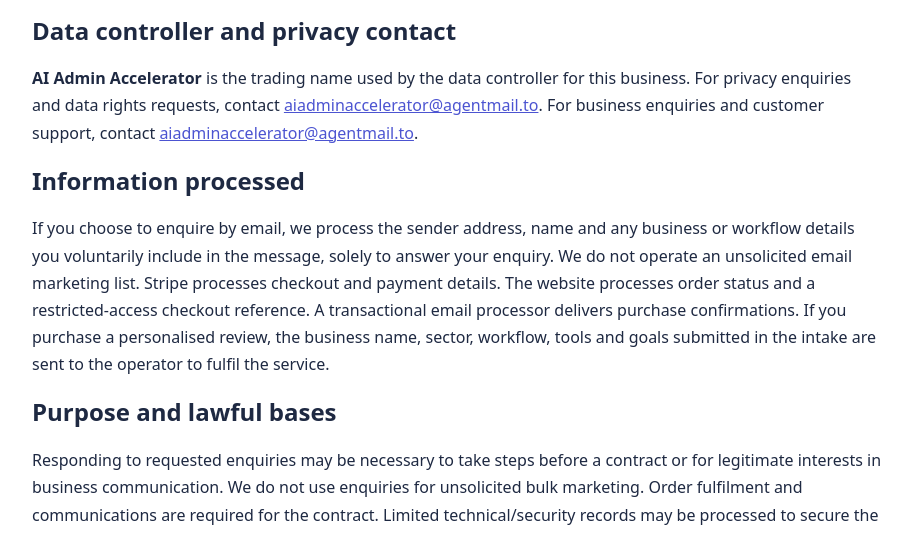
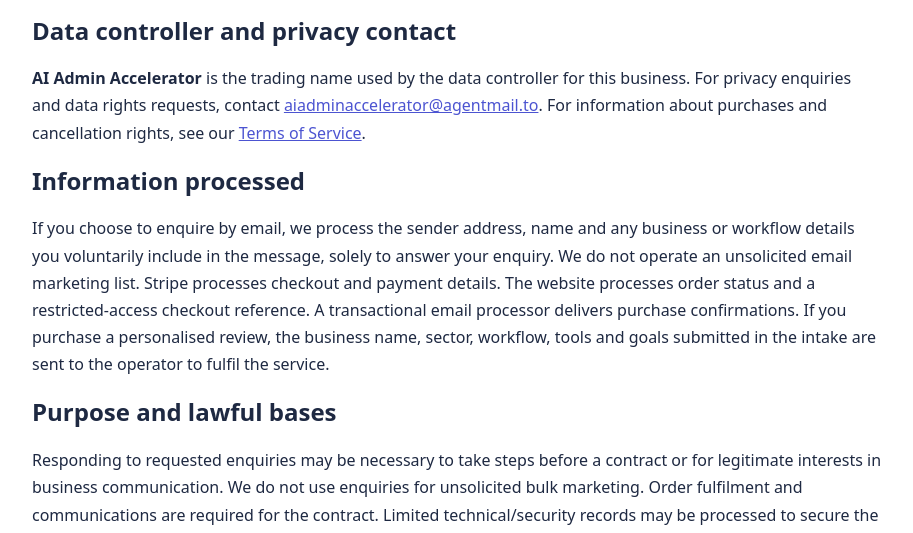
Before and after one commit to ashpatel70-sys/-ai-admin-accelerator, a website: page public/privacy.html in a window 1280 px wide. Shown: the part 267-800 px from the top of the page, without its empty margins (183-1096 px from the left). Drawn offline with Linux system fonts and the light colour scheme.

Commit message:
Keep legal-page terminology accurate without exposing personal trader details

```diff
--- a/public/privacy.html
+++ b/public/privacy.html
@@ -1,5 +1,5 @@
 <!doctype html><html lang="en-GB"><head><meta charset="utf-8"><meta name="viewport" content="width=device-width,initial-scale=1"><title>Privacy notice | AI Admin Accelerator</title><style>body{font:16px/1.7 system-ui,sans-serif;color:#1e2942;margin:0;background:#f5f7ff}main{max-width:850px;margin:40px auto;background:white;border-radius:18px;padding:38px}h1,h2{line-height:1.2}a{color:#4c54d1}.notice{background:#fff1da;padding:17px;border-radius:12px}@media(max-width:750px){main{margin:10px;padding:20px}}</style></head><body><main><p><a href="/">← Back to website</a></p><h1>Privacy notice</h1><p class="notice"><strong>Privacy information.</strong> This notice describes how we handle enquiries and orders.</p>
-<h2>Data controller and privacy contact</h2><p><strong>AI Admin Accelerator</strong> is the trading name used by the data controller for this business. For privacy enquiries and data rights requests, contact <a href="mailto:aiadminaccelerator@agentmail.to">aiadminaccelerator@agentmail.to</a>. For business enquiries and customer support, contact <a href="mailto:aiadminaccelerator@agentmail.to">aiadminaccelerator@agentmail.to</a>.</p>
+<h2>Data controller and privacy contact</h2><p><strong>AI Admin Accelerator</strong> is the trading name used by the data controller for this business. For privacy enquiries and data rights requests, contact <a href="mailto:aiadminaccelerator@agentmail.to">aiadminaccelerator@agentmail.to</a>. For information about purchases and cancellation rights, see our <a href="/terms.html">Terms of Service</a>.</p>
 <h2>Information processed</h2><p>If you choose to enquire by email, we process the sender address, name and any business or workflow details you voluntarily include in the message, solely to answer your enquiry. We do not operate an unsolicited email marketing list. Stripe processes checkout and payment details. The website processes order status and a restricted-access checkout reference. A transactional email processor delivers purchase confirmations. If you purchase a personalised review, the business name, sector, workflow, tools and goals submitted in the intake are sent to the operator to fulfil the service.</p>
 <h2>Purpose and lawful bases</h2><p>Responding to requested enquiries may be necessary to take steps before a contract or for legitimate interests in business communication. We do not use enquiries for unsolicited bulk marketing. Order fulfilment and communications are required for the contract. Limited technical/security records may be processed to secure the service. Appropriate bookkeeping records may be held to satisfy legal obligations. The website does not operate an email marketing list by default.</p>
 <h2>Providers and transfers</h2><p>Payment provider: Stripe, where customer card details are entered and processed. Hosting: Render. Business enquiry, support and transactional order delivery: AgentMail. Paid digital toolkit downloads may be sent as email attachments. International data transfers and associated safeguards must be verified by the operator.</p>
```
